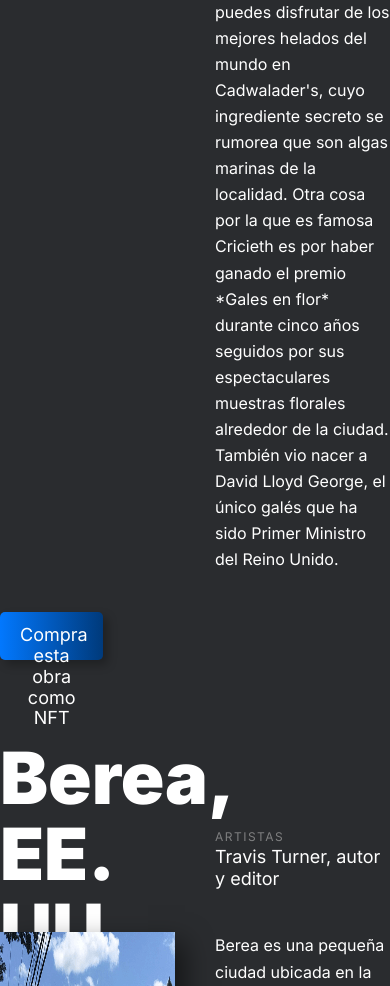
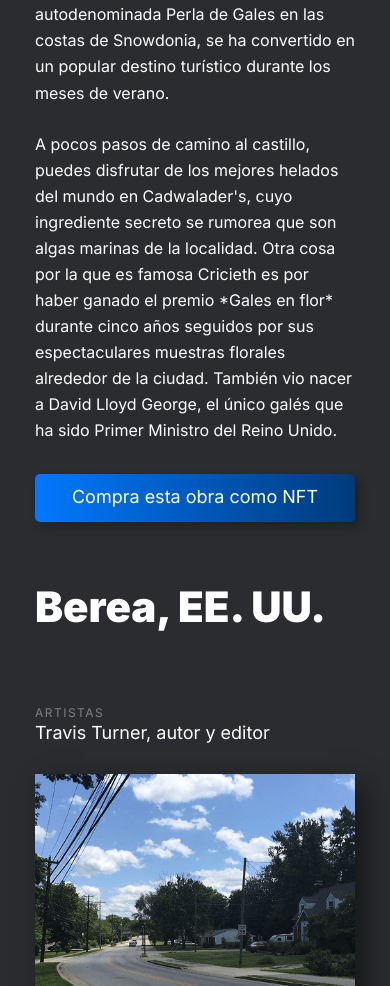
Before and after one commit to andresariza9805/web_project_homeland, a plain HTML site: page index.html in a window 390 px wide. Shown: the part 4404-5390 px from the top of the page. Drawn offline with Linux system fonts and the light colour scheme.

Commit message:
Project_5

```diff
--- a/blocks/places.css
+++ b/blocks/places.css
@@ -9,7 +9,7 @@
   display: grid;
   grid-template-columns: repeat(6, 1fr);
   grid-template-rows: 152px repeat(3, 1fr) 48px;
-  grid-gap: 40px;
+  grid-gap: 48px 40px;
 }
 .places__title {
   font-size: 72px;
@@ -32,6 +32,10 @@
   height: 100%;
   box-shadow: 10px 10px 25px rgba(0, 0, 0, 0.5);
 }
+.places__image-item:hover {
+  opacity: 50%;
+}
+
 .places__button {
   background: linear-gradient(to right, #0278fe, #003a7b);
   border-radius: 5px;
@@ -45,6 +49,9 @@
   font-size: 18px;
   font-family: "Inter", sans-serif;
   font-weight: 400;
+}
+.places__button:hover {
+  background: linear-gradient(to right, #0278fe40, #003a7b40);
 }
 .places__website {
   padding-top: 85px;
@@ -65,7 +72,7 @@
 }
 .places__website-link {
   margin: 0;
-  line-height: 22px;
+  line-height: calc(22 / 18);
 }
 .places__paragraph {
   color: white;
@@ -81,3 +88,75 @@
 .places__paragraph-textone {
   padding-bottom: 25px;
 }
+@media screen and (max-width: 1024px) {
+  .places {
+    max-width: 720px;
+    gap: 72px;
+  }
+  .places__content {
+    grid-template-rows: 92px 1fr repeat(2, 48px);
+  }
+  .places__title {
+    font-size: 42px;
+    line-height: calc(46 / 42);
+    max-width: 340px;
+  }
+  .places__image {
+    max-width: 340px;
+    max-height: 340px;
+    grid-row: 2/4;
+  }
+  .places__button {
+    grid-row: 3;
+    grid-column: 1/4;
+  }
+  .places__website {
+    max-width: 352px;
+    padding-top: 42px;
+  }
+
+  .places__paragraph {
+    grid-row: 2/5;
+    max-width: 352px;
+  }
+}
+@media screen and (max-width: 544px) {
+  .places {
+    max-width: 320px;
+    gap: 62px;
+  }
+  .places__content {
+    grid-template-rows: auto auto auto auto 48px;
+    grid-gap: 30px 0;
+    grid-template-columns: 100%;
+  }
+  .places__title {
+    font-size: 42px;
+    line-height: calc(35 / 32);
+    max-width: 320px;
+    grid-column: 1;
+  }
+  .places__image {
+    max-width: 320px;
+    max-height: 320px;
+    grid-row: 3;
+    grid-column: 1;
+  }
+  .places__button {
+    grid-row: 5;
+    grid-column: 1/4;
+    grid-column: 1;
+  }
+  .places__website {
+    max-width: 320px;
+    padding-top: 42px;
+    grid-row: 2;
+    grid-column: 1;
+  }
+
+  .places__paragraph {
+    grid-row: 4;
+    max-width: 320px;
+    grid-column: 1;
+  }
+}
```
